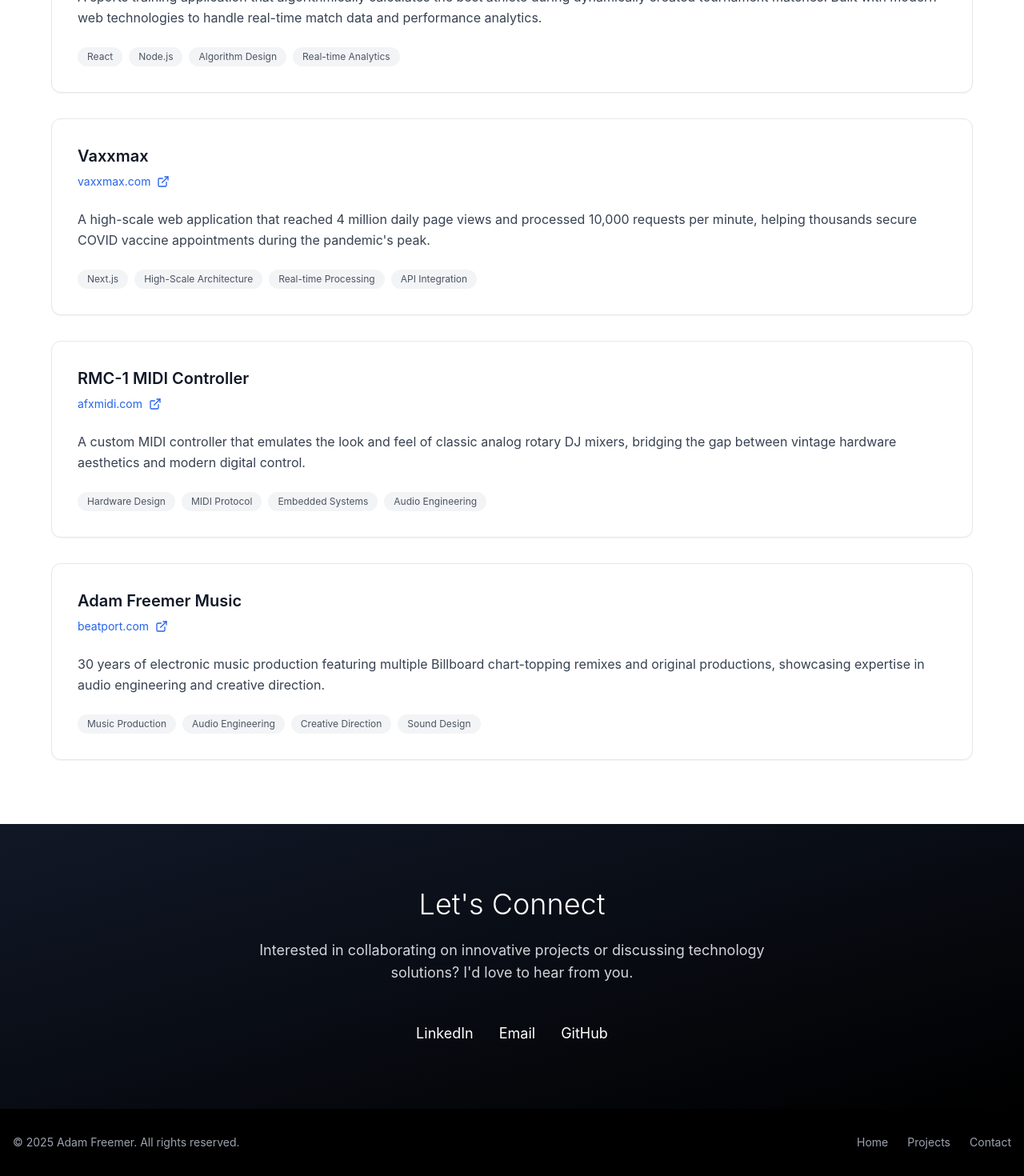
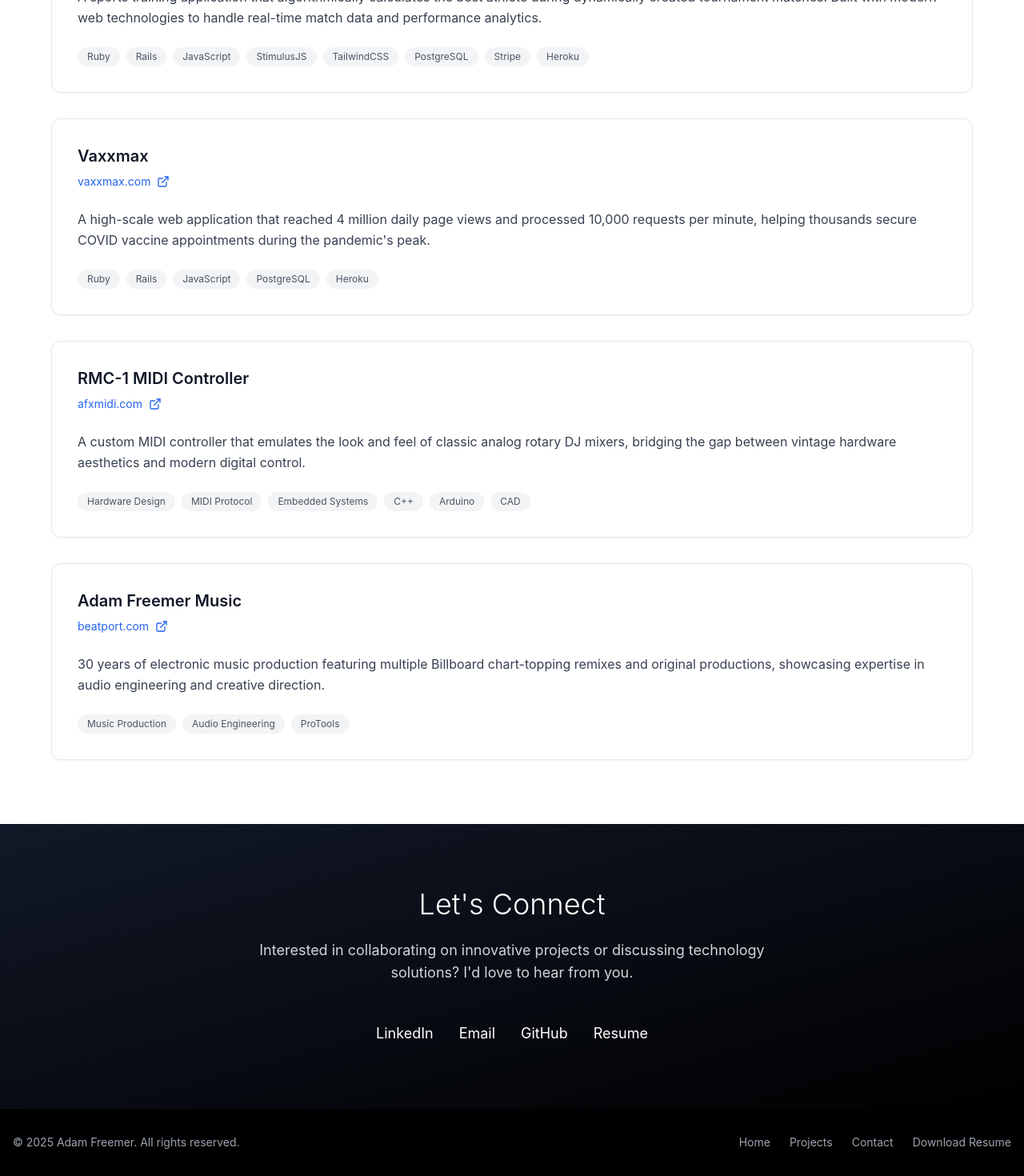
Before and after one commit to AdamFreemer/adam-freemer-website, a Next.js app: page / in a window 1280 px wide. Shown: the part 1186-2656 px from the top of the page at 80% size. Built offline with nearby package versions, Linux system fonts and the light colour scheme.

Commit message:
Update links and verbiage

```diff
--- a/components/contact-section.tsx
+++ b/components/contact-section.tsx
@@ -46,6 +46,14 @@ export function ContactSection() {
             >
               GitHub
             </a>
+            <a
+              href="https://www.dropbox.com/scl/fi/6hy7m5jmorbc7g18z2ojh/AdamFreemerResumeJune2025.pdf?rlkey=ke76emgq80qjmv35x9ryh98fw&st=0e52wvms&dl=0"
+              target="_blank"
+              rel="noopener noreferrer"
+              className="text-white hover:text-blue-400 transition-colors"
+            >
+              Resume
+            </a>
           </div>
         </div>
       </div>
--- a/components/footer.tsx
+++ b/components/footer.tsx
@@ -13,9 +13,12 @@ export function Footer() {
             <a href="#projects" className="text-gray-400 hover:text-white transition-colors text-sm">
               Projects
             </a>
-            <a href="#contact" className="text-gray-400 hover:text-white transition-colors text-sm">
-              Contact
-            </a>
+              <a href="#contact" className="text-gray-400 hover:text-white transition-colors text-sm">
+                Contact
+              </a>
+              <a href="https://www.dropbox.com/scl/fi/6hy7m5jmorbc7g18z2ojh/AdamFreemerResumeJune2025.pdf?rlkey=ke76emgq80qjmv35x9ryh98fw&st=0e52wvms&dl=0" className="text-gray-400 hover:text-white transition-colors text-sm" target="_blank" rel="noopener noreferrer">
+                Download Resume
+              </a>
           </div>
         </div>
       </div>
--- a/components/projects-section.tsx
+++ b/components/projects-section.tsx
@@ -7,21 +7,21 @@ export function ProjectsSection() {
       url: "https://court.ninja",
       description:
         "A sports training application that algorithmically calculates the best athlete during dynamically created tournament matches. Built with modern web technologies to handle real-time match data and performance analytics.",
-      tech: ["React", "Node.js", "Algorithm Design", "Real-time Analytics"],
+      tech: ["Ruby", "Rails", "JavaScript", "StimulusJS", "TailwindCSS", "PostgreSQL", "Stripe", "Heroku"],
     },
     {
       title: "Vaxxmax",
       url: "https://vaxxmax.com",
       description:
         "A high-scale web application that reached 4 million daily page views and processed 10,000 requests per minute, helping thousands secure COVID vaccine appointments during the pandemic's peak.",
-      tech: ["Next.js", "High-Scale Architecture", "Real-time Processing", "API Integration"],
+      tech: ["Ruby", "Rails", "JavaScript", "PostgreSQL", "Heroku"],
     },
     {
       title: "RMC-1 MIDI Controller",
       url: "http://afxmidi.com",
       description:
         "A custom MIDI controller that emulates the look and feel of classic analog rotary DJ mixers, bridging the gap between vintage hardware aesthetics and modern digital control.",
-      tech: ["Hardware Design", "MIDI Protocol", "Embedded Systems", "Audio Engineering"],
+      tech: ["Hardware Design", "MIDI Protocol", "Embedded Systems", "C++", "Arduino", "CAD"],
     },
     {
       title: "Adam Freemer Music",
@@ -29,7 +29,7 @@ export function ProjectsSection() {
       urlAlias: "beatport.com",
       description:
         "30 years of electronic music production featuring multiple Billboard chart-topping remixes and original productions, showcasing expertise in audio engineering and creative direction.",
-      tech: ["Music Production", "Audio Engineering", "Creative Direction", "Sound Design"],
+      tech: ["Music Production", "Audio Engineering", "ProTools"],
     },
   ]
 
@@ -41,7 +41,7 @@ export function ProjectsSection() {
             <h2 className="text-4xl font-light text-gray-900 mb-4">Selected Projects</h2>
             <p className="text-gray-600 text-lg max-w-2xl mx-auto">
               A collection of software engineering projects with additional work in hardware design and audio
-              engineering
+              engineering.
             </p>
           </div>
 
```
Also changed, not shown: components/hero-section.tsx (line endings or trailing spaces).
